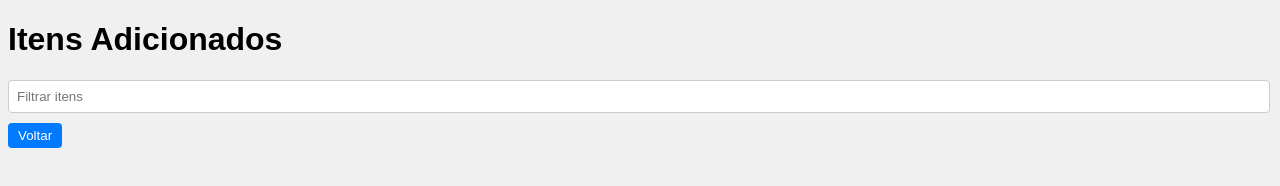
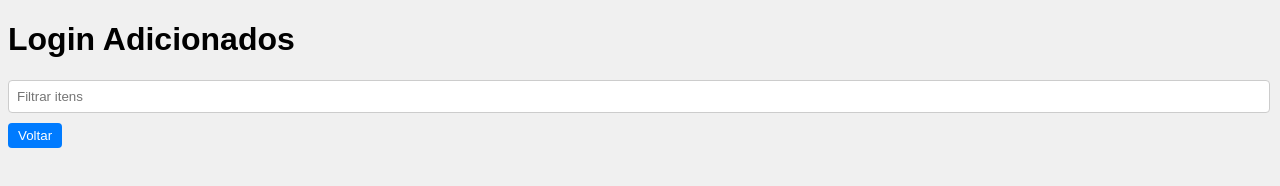
Before and after one commit to tecnolweb/CTO, a plain HTML site: page view_items.html in a window 1280 px wide. Drawn offline with Linux system fonts and the light colour scheme.

Commit message:
Atualizar o view_items.html

```diff
--- a/view_items.html
+++ b/view_items.html
@@ -7,7 +7,7 @@
 <link rel="stylesheet" href="itens.css">
 </head>
 <body>
-<h1>Itens Adicionados</h1>
+<h1>Login Adicionados</h1>
 
 
 <!-- Campo de filtro -->
```
